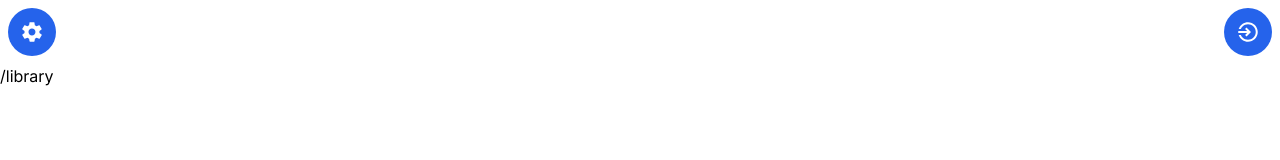
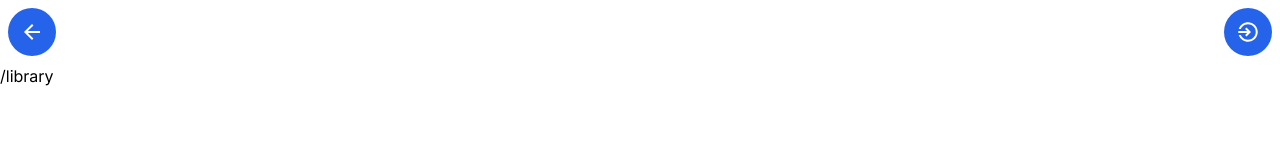
Before and after one commit to jakob-rzeppa/flashcards-app, a Next.js app: page / in a window 1280 px wide. Shown: the top 160 px of the page. Built offline with nearby package versions, Linux system fonts and the light colour scheme.

Commit message:
back button instead of settings button

```diff
--- a/app/layout.tsx
+++ b/app/layout.tsx
@@ -6,7 +6,7 @@ const inter = Inter({ subsets: ["latin"] });
 
 import Header from "@/components/Header";
 import AccountButton from "@/components/AccountButton";
-import SettingsButton from "@/components/SettingsButton";
+import BackButton from "@/components/BackButton";
 
 export const metadata: Metadata = {
   title: "flashcards-app",
@@ -22,7 +22,7 @@ export default function RootLayout({
     <html lang="en">
       <body className={inter.className}>
         <Header>
-          <SettingsButton />
+          <BackButton />
           <AccountButton />
         </Header>
         {children}
--- /dev/null
+++ b/components/BackButton.tsx
@@ -0,0 +1,28 @@
+"use client";
+
+import { usePathname, useRouter } from "next/navigation";
+import React from "react";
+
+import { IoMdArrowBack } from "react-icons/io";
+
+const BackButton = () => {
+  const router = useRouter();
+  const pathname = usePathname();
+
+  const onBack = () => {
+    if (pathname !== "/") {
+      router.back();
+    }
+  };
+
+  return (
+    <button
+      onClick={onBack}
+      className="flex items-center justify-center w-12 h-12 rounded-full bg-cover bg-center bg-no-repeat text-white bg-blue-600 focus:outline-none hover:brightness-75"
+    >
+      <IoMdArrowBack className="w-6 h-6" />
+    </button>
+  );
+};
+
+export default BackButton;
--- a/components/SettingsButton.tsx
+++ /dev/null
@@ -1,13 +0,0 @@
-import React from "react";
-import { IoMdSettings } from "react-icons/io";
-
-const SettingsButton = () => {
-  // TODO Fetch User Profile Picture; Display Login when not logged in; add functionality
-  return (
-    <button className="flex items-center justify-center w-12 h-12 rounded-full bg-cover bg-center bg-no-repeat text-white bg-blue-600 focus:outline-none hover:brightness-75">
-      <IoMdSettings className="w-6 h-6" />
-    </button>
-  );
-};
-
-export default SettingsButton;
```
